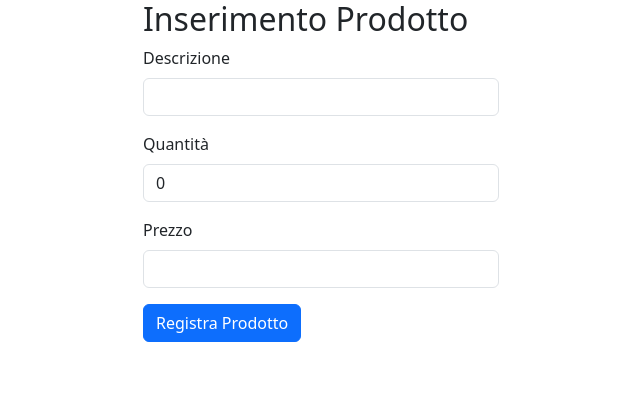
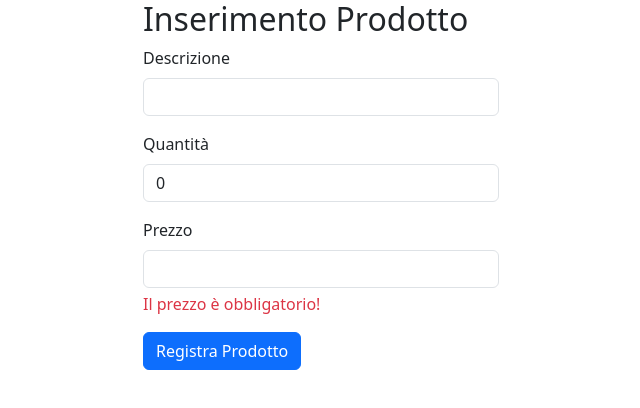
Before and after one commit to Giulio1304/luostage-frontend, an Angular app: page /product-new in a window 1280 px wide. Shown: the top 408 px of the page, without its empty margins (319-959 px from the left). Built offline with nearby package versions, Linux system fonts and the light colour scheme.

Commit message:
Implementazione Validators Insert

```diff
--- a/src/app/pages/product-form/product-form.html
+++ b/src/app/pages/product-form/product-form.html
@@ -7,16 +7,32 @@
         <div class="mb-3">
           <label for="descrizione" class="form-label">Descrizione</label>
           <input type="text" formControlName="descrizione" id="descrizione" class="form-control" />
+          <div class="text-danger mt-1" *ngIf="productForm.get('descrizione')?.touched &&
+           productForm.get('descrizione')?.hasError('required')">
+            La descrizione è obbligatoria!
+          </div>
         </div>
 
         <div class="mb-3">
           <label for="quantita" class="form-label">Quantità</label>
           <input type="number" formControlName="quantita" id="quantita" class="form-control" />
+         <div class="text-danger mt-1" *ngIf="productForm.get('quantita')?.hasError('required')">
+            La quantità è obbligatoria!
+           </div>
+           <div class="text-danger mt-1" *ngIf="productForm.get('quantita')?.hasError('min') ">
+            La quantità non può essere negativa!
+           </div>
         </div>
 
         <div class="mb-3">
           <label for="prezzo" class="form-label">Prezzo</label>
           <input type="number" formControlName="prezzo" id="prezzo" class="form-control" />
+          <div class="text-danger mt-1" *ngIf="productForm.get('prezzo')?.hasError('required') ">
+            Il prezzo è obbligatorio!
+           </div>
+           <div class="text-danger mt-1" *ngIf="productForm.get('prezzo')?.hasError('min') ">
+            Il prezzo deve essere maggiore di zero!
+           </div>
         </div>
 
         <button type="submit" class="btn btn-primary">Registra Prodotto</button>
--- a/src/app/pages/product-form/product-form.ts
+++ b/src/app/pages/product-form/product-form.ts
@@ -1,11 +1,12 @@
 import { Component, OnInit } from '@angular/core';
-import { FormBuilder, FormGroup, ReactiveFormsModule } from '@angular/forms';
+import { FormBuilder, FormGroup, ReactiveFormsModule, Validators } from '@angular/forms';
 import { Router } from '@angular/router';
 import { ProductService } from '../../core/services/productService';
+import { NgIf } from "@angular/common";
 
 @Component({
   selector: 'app-product-form',
-  imports:  [ReactiveFormsModule, ],
+  imports: [ReactiveFormsModule, NgIf],
   templateUrl: './product-form.html',
   styleUrl: './product-form.scss',
 })
@@ -18,13 +19,16 @@ export class ProductForm implements OnInit {
 
   ngOnInit(){
    this.productForm = this.formBuilder.group({
-    descrizione: [''],
-    quantita: [0],
-    prezzo: [null]
+    descrizione: ['', [Validators.required]],
+    quantita: [0, [Validators.required, Validators.min(0)]],
+    prezzo: [null, [Validators.required, Validators.min(0.01)]]
    })
   }
 
   onSubmit(){
+    if(this.productForm.invalid){
+      this.productForm.markAllAsTouched();
+    }
    this.productService.insertProduct(this.productForm.value).subscribe({
     next:(response)=> {
       console.log(response);
--- a/src/app/pages/product-update/product-update.ts
+++ b/src/app/pages/product-update/product-update.ts
@@ -2,7 +2,7 @@ import { Component, inject, OnInit, signal } from '@angular/core';
 import { ActivatedRoute } from '@angular/router';
 import { ProductService } from '../../core/services/productService';
 import { Product } from '../../core/models/product';
-import { ReactiveFormsModule } from '@angular/forms';
+import { ReactiveFormsModule, Validators } from '@angular/forms';
 import { FormGroup, FormControl } from '@angular/forms';
 import { NgIf } from '@angular/common';
 import { Router } from '@angular/router';
```
